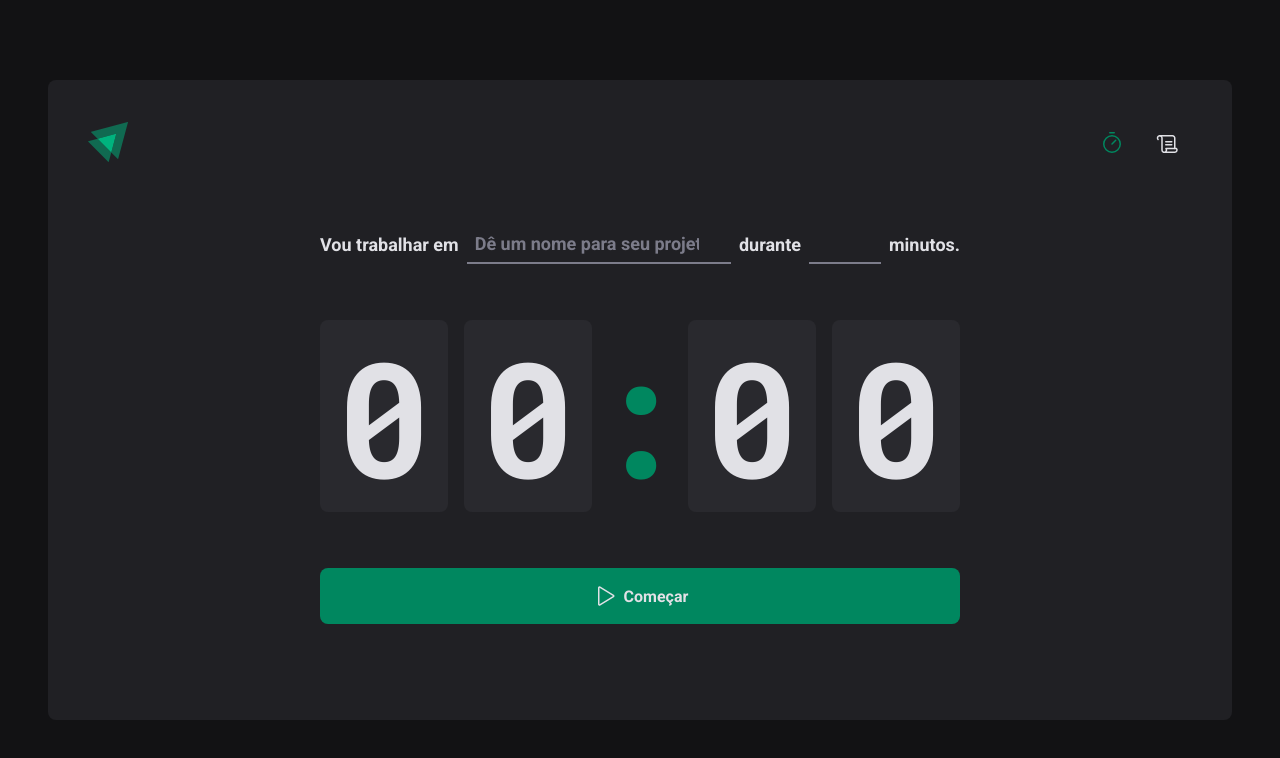
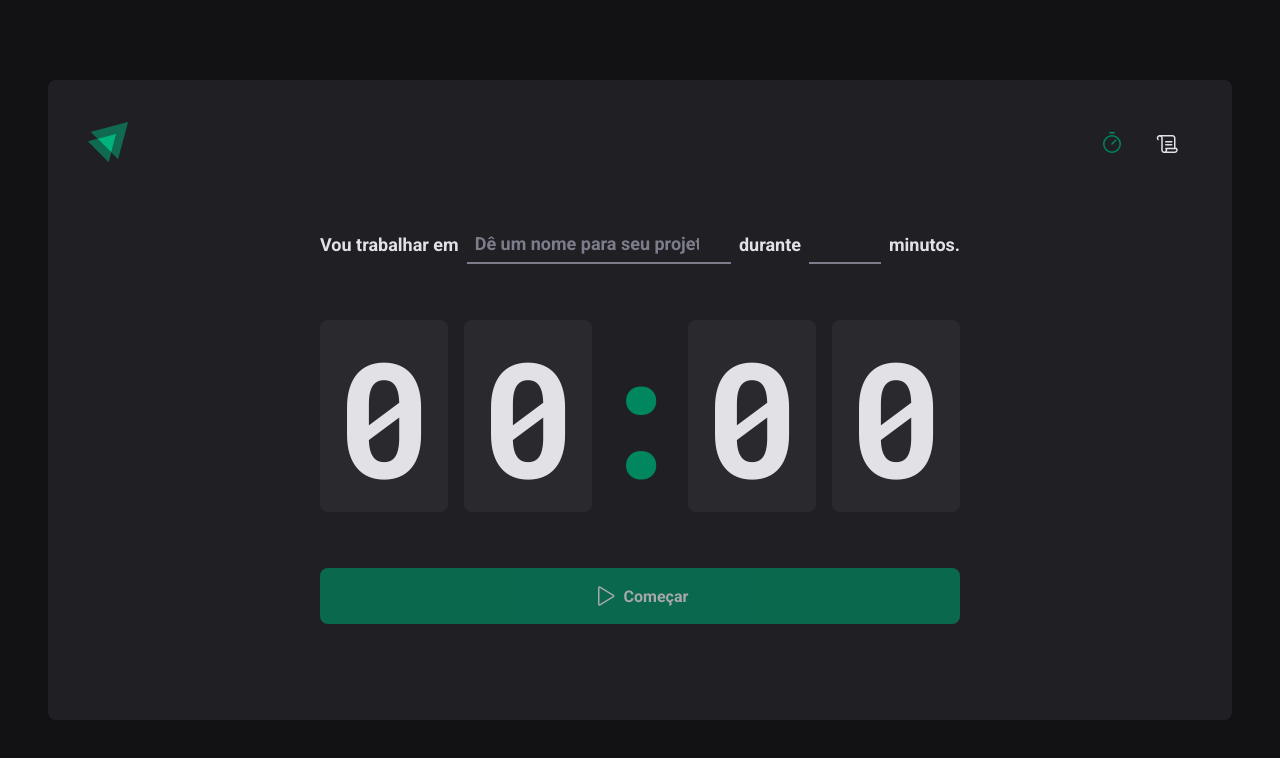
Before and after one commit to TiagoAraujoDev/BeProductiveApp, a React (Vite) app: page / in a window 1280 px wide. Shown: the top 758 px of the page. Built offline with nearby package versions, Linux system fonts and the light colour scheme.

Commit message:
react-hook-form

```diff
--- a/package.json
+++ b/package.json
@@ -14,6 +14,7 @@
     "phosphor-react": "^1.4.1",
     "react": "^18.2.0",
     "react-dom": "^18.2.0",
+    "react-hook-form": "^7.38.0",
     "react-router-dom": "^6.4.2",
     "styled-components": "^5.3.6"
   },
--- a/src/pages/Home/index.tsx
+++ b/src/pages/Home/index.tsx
@@ -1,4 +1,5 @@
 import { Play } from 'phosphor-react'
+import { useForm } from 'react-hook-form'
 import {
   CountdownContainer,
   FormContainer,
@@ -10,15 +11,26 @@
 } from './styles'
 
 export function Home() {
+  const { register, handleSubmit, watch } = useForm()
+
+  function handleCreateNewCycle(data: any) {
+    // TODO
+    console.log(data)
+  }
+
+  const task = watch('task')
+  const isSubmitDisabled = !task
+
   return (
     <HomeContainer>
-      <form action="">
+      <form onSubmit={handleSubmit(handleCreateNewCycle)} action="">
         <FormContainer>
           <label htmlFor="task">Vou trabalhar em</label>
           <TaskInput
             id="task"
             list="task-suggestions"
             placeholder="Dê um nome para seu projeto..."
+            {...register('task')}
           />
           <datalist id="task-suggestions">
             <option value="Option 1" />
@@ -33,6 +45,7 @@
             min={5}
             max={60}
             step={5}
+            {...register('minutesAmount', { valueAsNumber: true })}
           />
           <span>minutos.</span>
         </FormContainer>
@@ -43,7 +56,7 @@
           <span>0</span>
           <span>0</span>
         </CountdownContainer>
-        <StartCountDownButton type="submit">
+        <StartCountDownButton disabled={isSubmitDisabled} type="submit">
           <Play size={24} />
           Começar
         </StartCountDownButton>
--- a/src/pages/Home/styles.ts
+++ b/src/pages/Home/styles.ts
@@ -27,9 +27,6 @@
   color: ${(props) => props.theme['gray-100']};
   font-size: 1.125rem;
   font-weight: bold;
-
-  input {
-  }
 `
 const BaseInput = styled.input`
   background-color: transparent;
```
Also changed, not shown: 1 other file (tests, documents, lock files or other folders).
